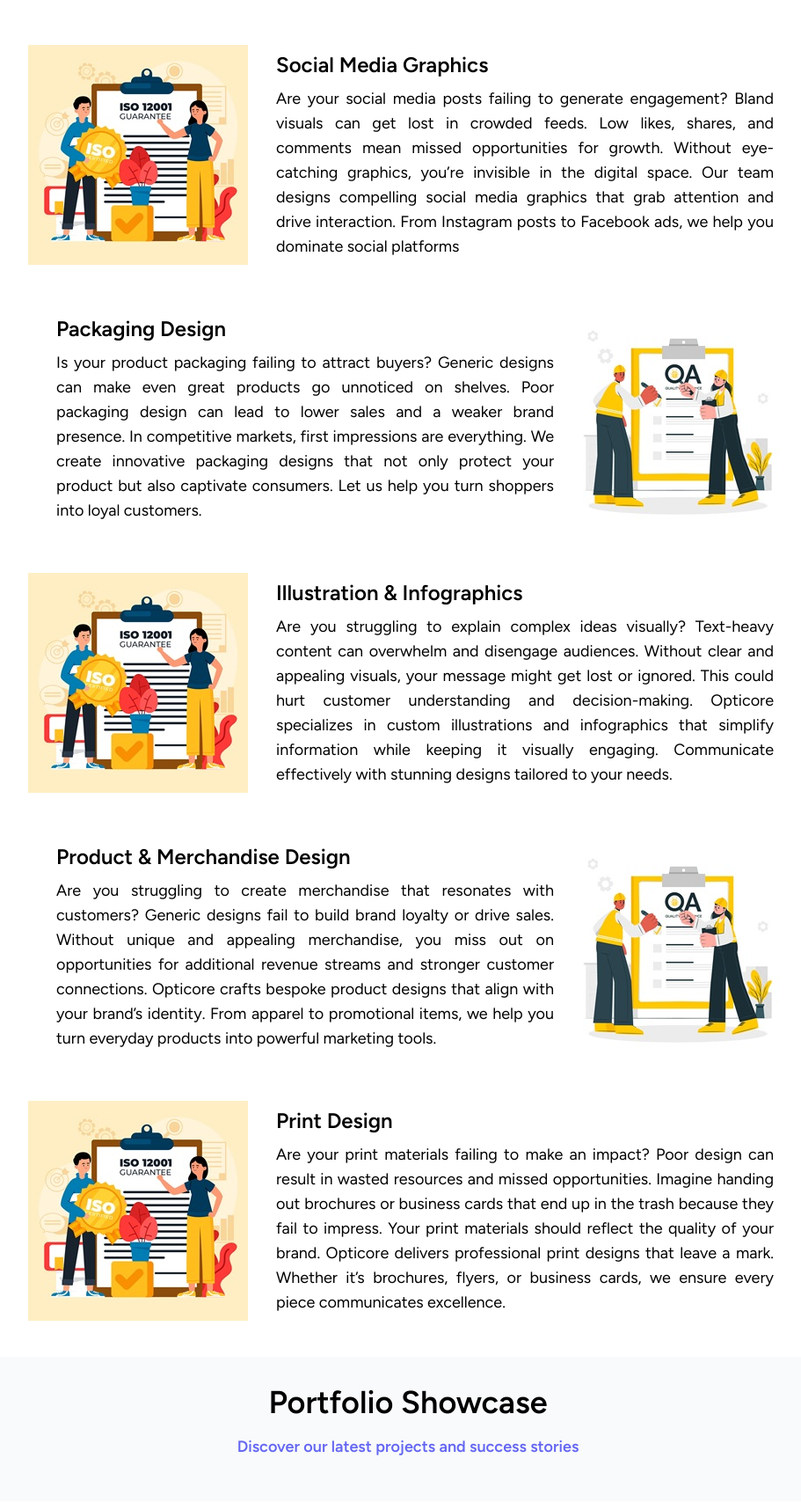
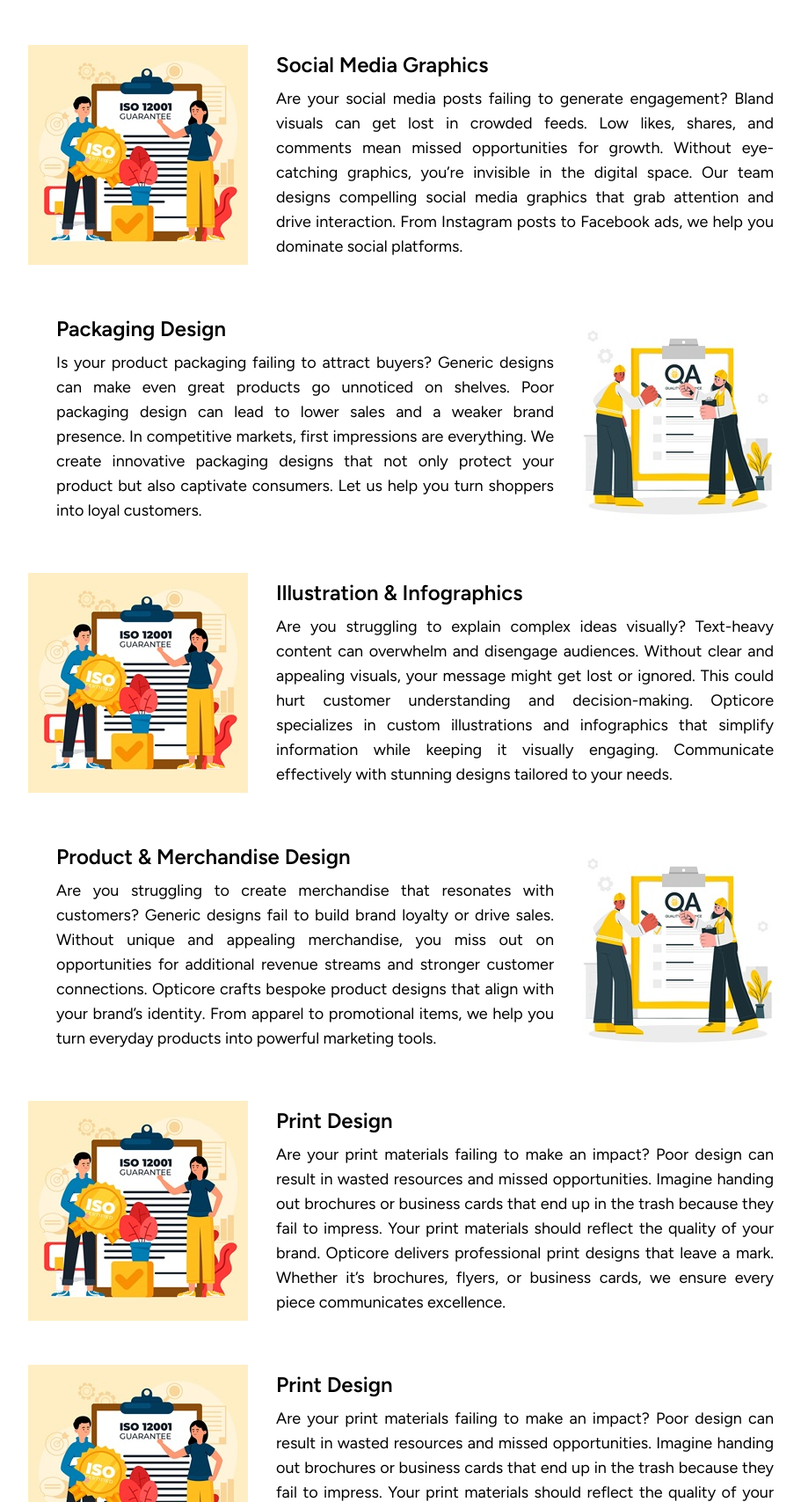
Before and after one commit to opticoresolutionsltd/Web-OSL, a Laravel app: page /graphic-design in a window 1280 px wide. Shown: the part 1362-3069 px from the top of the page at 88% size, without its empty margins (176-1087 px from the left). Run offline with Laravel 12, Linux system fonts and the light colour scheme; style sheets or scripts are compiled from the project's sources; some libraries are stand-ins or nearby versions.

Commit message:
Create components for services for graphic design page

```diff
--- a/resources/views/includes/services/graphic design/section2.blade.php
+++ b/resources/views/includes/services/graphic design/section2.blade.php
@@ -1,68 +1,108 @@
 <section class="container mx-auto lg:px-52">
     <!-- Service Row 1 -->
-    <div class="flex flex-col sm:flex-row justify-center items-center my-8">
-        <img src="{{Vite::asset('resources/images/59361.jpg')}}" alt="Service 1" class="hidden sm:block md:w-1/3 object-cover mb-4 md:mb-0 animate-fade-in-from-left" style="width: 250px; height: 250px;">
-        <div class="md:ml-4 p-4 animate-fade-in-from-right">
-            <h2 class="text-2xl font-bold mb-2">Photoshop Editing</h2>
-            <p class="text-lg text-justify">Are your images failing to capture attention? Poorly edited photos can make your brand look unprofessional and uninspiring.
-                Imagine losing customers because your visuals lack polish or fail to convey your message. In today’s visually driven world, subpar imagery can hurt your credibility and sales.
-                Opticore offers expert Photoshop editing services that transform ordinary images into stunning visuals. From retouching to creative enhancements, we ensure your photos stand out and resonate with your audience.</p>
-        </div>
-    </div>
+    <x-services.sectionLToR>
+        <x-slot name="imageSrc">
+            {{Vite::asset('resources/images/59361.jpg')}}
+        </x-slot>
+        <x-slot name="heading">
+            Photoshop Editing
+        </x-slot>
+        <x-slot name="description">
+            Are your images failing to capture attention? Poorly edited photos can make your brand look unprofessional and uninspiring.
+            Imagine losing customers because your visuals lack polish or fail to convey your message. In today’s visually driven world, subpar imagery can hurt your credibility and sales.
+            Opticore offers expert Photoshop editing services that transform ordinary images into stunning visuals. From retouching to creative enhancements, we ensure your photos stand out and resonate with your audience.
+        </x-slot>
+    </x-services.sectionLToR>
+
+    <x-services.sectionRToL>
+        <x-slot name="imageSrc">
+            {{Vite::asset('resources/images/4280794.jpg')}}
+        </x-slot>
+        <x-slot name="heading">
+            Logo & Identity Design
+        </x-slot>
+        <x-slot name="description">
+            Struggling to create a logo that represents your brand? A weak or generic logo can make your business forgettable.
+            Without a strong brand identity, you risk blending into the background while competitors steal the spotlight. Your logo is often the first impression—don’t let it be the last.
+            At Opticore, we design logos that capture your brand’s essence and leave a lasting impression. Let us craft an identity that sets you apart and builds trust with your audience.
+        </x-slot>
+    </x-services.sectionRToL>
     <!-- Service Row 2 -->
-    <div class="flex flex-col sm:flex-row justify-center items-center my-8 bg-gray-150">
-        <div class="md:ml-4 p-4 animate-fade-in-from-left">
-            <h2 class="text-2xl font-bold mb-2">Logo & Identity Design</h2>
-            <p class="text-lg text-justify">Struggling to create a logo that represents your brand? A weak or generic logo can make your business forgettable.
-                Without a strong brand identity, you risk blending into the background while competitors steal the spotlight. Your logo is often the first impression—don’t let it be the last.
-                At Opticore, we design logos that capture your brand’s essence and leave a lasting impression. Let us craft an identity that sets you apart and builds trust with your audience.</p>
-        </div>
-        <img src="{{Vite::asset('resources/images/4280794.jpg')}}" alt="Service 2" class="hidden sm:block w-full md:w-1/3 object-cover mb-4 md:mb-0 animate-fade-in-from-right" style="width: 250px; height: 250px;">
 
-    </div>
+
+    <x-services.sectionLToR>
+        <x-slot name="imageSrc">
+            {{Vite::asset('resources/images/4422913.jpg')}}
+        </x-slot>
+        <x-slot name="heading">
+            Social Media Graphics
+        </x-slot>
+        <x-slot name="description">
+            Are your social media posts failing to generate engagement? Bland visuals can get lost in crowded feeds.
+            Low likes, shares, and comments mean missed opportunities for growth. Without eye-catching graphics, you’re invisible in the digital space.
+            Our team designs compelling social media graphics that grab attention and drive interaction. From Instagram posts to Facebook ads, we help you dominate social platforms.
+        </x-slot>
+    </x-services.sectionLToR>
+
+
+    <x-services.sectionRToL>
+        <x-slot name="imageSrc">
+            {{Vite::asset('resources/images/4280794.jpg')}}
+        </x-slot>
+        <x-slot name="heading">
+            Packaging Design
+        </x-slot>
+        <x-slot name="description">
+            Is your product packaging failing to attract buyers? Generic designs can make even great products go unnoticed on shelves.
+            Poor packaging design can lead to lower sales and a weaker brand presence. In competitive markets, first impressions are everything.
+            We create innovative packaging designs that not only protect your product but also captivate consumers. Let us help you turn shoppers into loyal customers.
+        </x-slot>
+    </x-services.sectionRToL>
+
+
     <!-- Service Row 3 -->
-    <div class="flex flex-col sm:flex-row justify-center items-center my-8">
-        <img src="{{Vite::asset('resources/images/4422913.jpg')}}" alt="Service 3" class="hidden sm:block w-full md:w-1/3 object-cover mb-4 md:mb-0 animate-fade-in-from-left" style="width: 250px; height: 250px;">
-        <div class="md:ml-4 p-4 animate-fade-in-from-right">
-            <h2 class="text-2xl font-bold mb-2 ">Social Media Graphics</h2>
-            <p class="text-lg text-justify">Are your social media posts failing to generate engagement? Bland visuals can get lost in crowded feeds.
-                Low likes, shares, and comments mean missed opportunities for growth. Without eye-catching graphics, you’re invisible in the digital space.
-                Our team designs compelling social media graphics that grab attention and drive interaction. From Instagram posts to Facebook ads, we help you dominate social platforms</p>
-        </div>
-    </div>
+    <x-services.sectionLToR>
+        <x-slot name="imageSrc">
+            {{Vite::asset('resources/images/4422913.jpg')}}
+        </x-slot>
+        <x-slot name="heading">
+            Illustration & Infographics
+        </x-slot>
+        <x-slot name="description">
+            Are you struggling to explain complex ideas visually? Text-heavy content can overwhelm and disengage audiences.
+            Without clear and appealing visuals, your message might get lost or ignored. This could hurt customer understanding and decision-making.
+            Opticore specializes in custom illustrations and infographics that simplify information while keeping it visually engaging. Communicate effectively with stunning designs tailored to your needs.
+        </x-slot>
+    </x-services.sectionLToR>
+
     <!-- Service Row 2 -->
-    <div class="flex flex-col sm:flex-row justify-center items-center my-8 bg-gray-150">
-        <div class="md:ml-4 p-4 animate-fade-in-from-left">
-            <h2 class="text-2xl font-bold mb-2">Packaging Design</h2>
-            <p class="text-lg text-justify">Is your product packaging failing to attract buyers? Generic designs can make even great products go unnoticed on shelves.
-                Poor packaging design can lead to lower sales and a weaker brand presence. In competitive markets, first impressions are everything.
-                We create innovative packaging designs that not only protect your product but also captivate consumers. Let us help you turn shoppers into loyal customers.</p>
-        </div>
-        <img src="{{Vite::asset('resources/images/4280794.jpg')}}" alt="Service 2" class="hidden sm:block w-full md:w-1/3 object-cover mb-4 md:mb-0 animate-fade-in-from-right" style="width: 250px; height: 250px;">
-
-    </div>
+    <x-services.sectionRToL>
+        <x-slot name="imageSrc">
+            {{Vite::asset('resources/images/4280794.jpg')}}
+        </x-slot>
+        <x-slot name="heading">
+            Product & Merchandise Design
+        </x-slot>
+        <x-slot name="description">
+            Are you struggling to create merchandise that resonates with customers? Generic designs fail to build brand loyalty or drive sales.
+            Without unique and appealing merchandise, you miss out on opportunities for additional revenue streams and stronger customer connections.
+            Opticore crafts bespoke product designs that align with your brand’s identity. From apparel to promotional items, we help you turn everyday products into powerful marketing tools.
+        </x-slot>
+    </x-services.sectionRToL>
     <!-- Service Row 3 -->
-    <div class="flex flex-col sm:flex-row justify-center items-center my-8">
-        <img src="{{Vite::asset('resources/images/4422913.jpg')}}" alt="Service 3" class="hidden sm:block w-full md:w-1/3 object-cover mb-4 md:mb-0 animate-fade-in-from-left" style="width: 250px; height: 250px;">
-        <div class="md:ml-4 p-4 animate-fade-in-from-right">
-            <h2 class="text-2xl font-bold mb-2 ">Illustration & Infographics</h2>
-            <p class="text-lg text-justify">Are you struggling to explain complex ideas visually? Text-heavy content can overwhelm and disengage audiences.
-                Without clear and appealing visuals, your message might get lost or ignored. This could hurt customer understanding and decision-making.
-                Opticore specializes in custom illustrations and infographics that simplify information while keeping it visually engaging. Communicate effectively with stunning designs tailored to your needs.</p>
-        </div>
-    </div>
-    <!-- Service Row 2 -->
-    <div class="flex flex-col sm:flex-row justify-center items-center my-8 bg-gray-150">
-        <div class="md:ml-4 p-4 animate-fade-in-from-left">
-            <h2 class="text-2xl font-bold mb-2">Product & Merchandise Design</h2>
-            <p class="text-lg text-justify">Are you struggling to create merchandise that resonates with customers? Generic designs fail to build brand loyalty or drive sales.
-                Without unique and appealing merchandise, you miss out on opportunities for additional revenue streams and stronger customer connections.
-                Opticore crafts bespoke product designs that align with your brand’s identity. From apparel to promotional items, we help you turn everyday products into powerful marketing tools.</p>
-        </div>
-        <img src="{{Vite::asset('resources/images/4280794.jpg')}}" alt="Service 2" class="hidden sm:block w-full md:w-1/3 object-cover mb-4 md:mb-0 animate-fade-in-from-right" style="width: 250px; height: 250px;">
-
-    </div>
-    <!-- Service Row 3 -->
+    <x-services.sectionLToR>
+        <x-slot name="imageSrc">
+            {{Vite::asset('resources/images/4422913.jpg')}}
+        </x-slot>
+        <x-slot name="heading">
+            Print Design
+        </x-slot>
+        <x-slot name="description">
+            Are your print materials failing to make an impact? Poor design can result in wasted resources and missed opportunities.
+            Imagine handing out brochures or business cards that end up in the trash because they fail to impress. Your print materials should reflect the quality of your brand.
+            Opticore delivers professional print designs that leave a mark. Whether it’s brochures, flyers, or business cards, we ensure every piece communicates excellence.
+        </x-slot>
+    </x-services.sectionLToR>
     <div class="flex flex-col sm:flex-row justify-center items-center my-8">
         <img src="{{Vite::asset('resources/images/4422913.jpg')}}" alt="Service 3" class="hidden sm:block w-full md:w-1/3 object-cover mb-4 md:mb-0 animate-fade-in-from-left" style="width: 250px; height: 250px;">
         <div class="md:ml-4 p-4 animate-fade-in-from-right">
```
